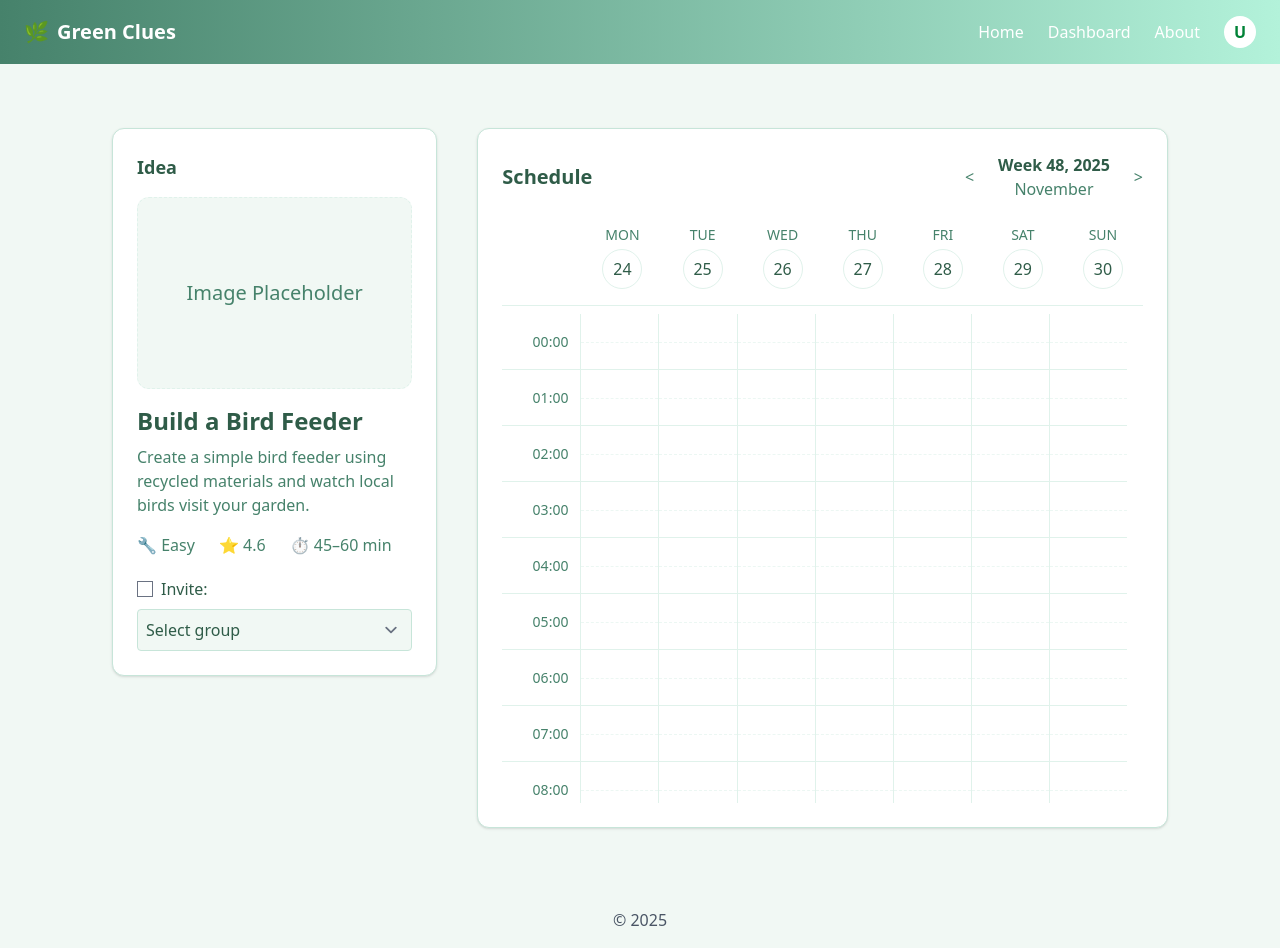
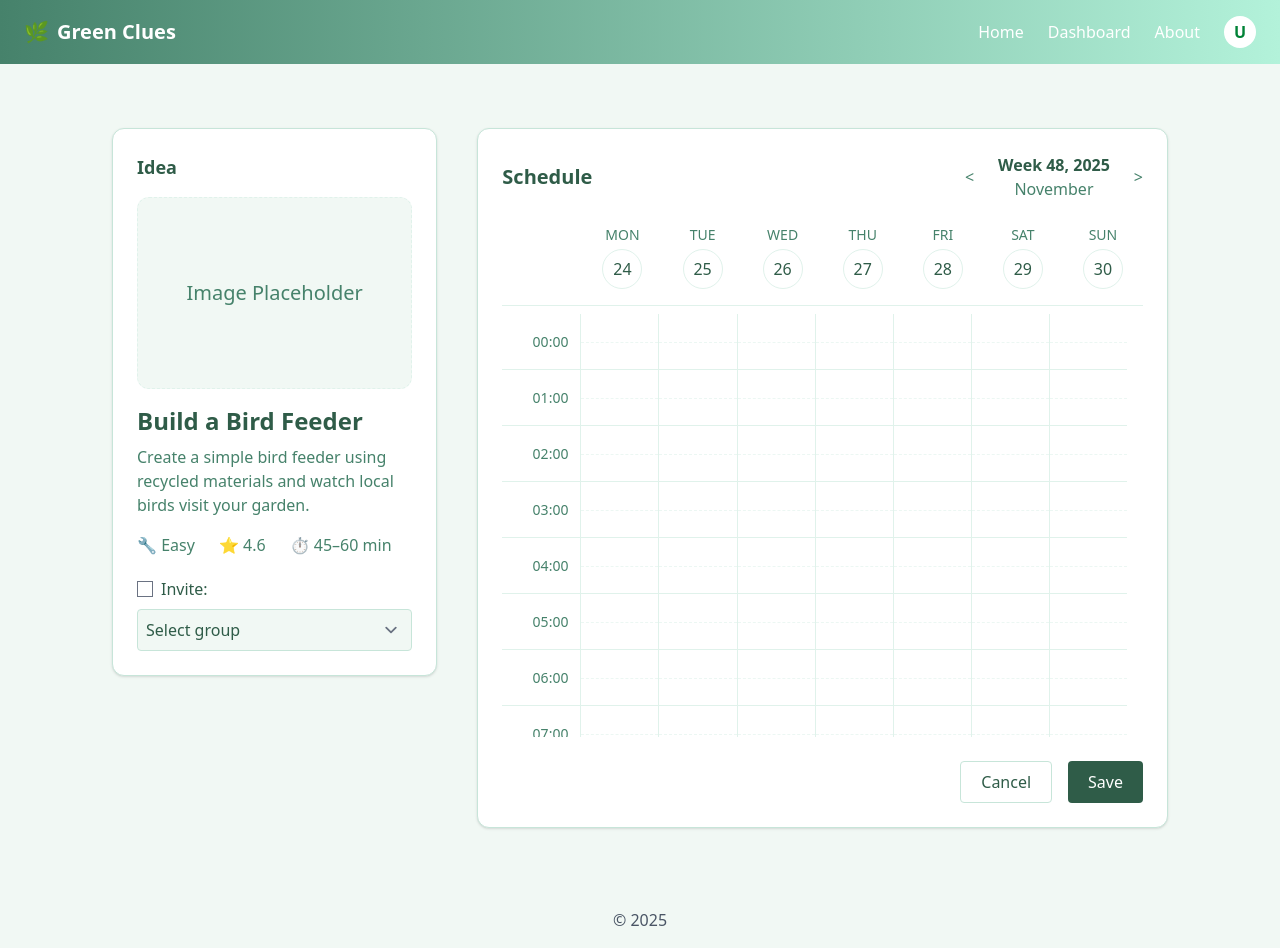
Before and after one commit to iemsel/SandboxFrontend, a SvelteKit app: page /planning in a window 1280 px wide. Built offline with nearby package versions, Linux system fonts and the light colour scheme.

Commit message:
add footer buttons

```diff
--- a/src/routes/planning/+page.svelte
+++ b/src/routes/planning/+page.svelte
@@ -137,6 +137,17 @@
           </div>
         {/each}
       </div>
+
+      <!-- Footer buttons -->
+      <div class="flex justify-end gap-4 mt-6">
+        <button class="px-5 py-2 rounded border"
+                style="background-color: var(--color-white); border-color: var(--color-border); color: var(--color-text-primary);">
+          Cancel
+        </button>
+        <button class="px-5 py-2 rounded" style="background-color: var(--color-primary-dark); color: var(--color-white);">
+          Save
+        </button>
+      </div>
   </section>
 </div>
 </div>
```
